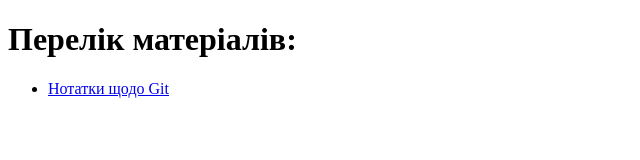
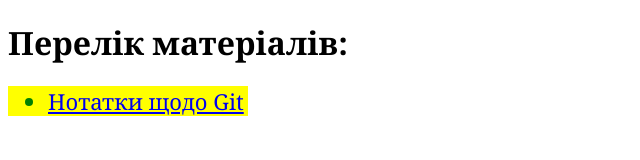
Before and after one commit to cigna2020/notes, a plain HTML site: page index.html in a window 1280 px wide. Shown: the whole page, without its empty margins (0-640 px from the left). Drawn offline with Linux system fonts and the light colour scheme.

Commit message:
added information about git and some style

```diff
--- /dev/null
+++ b/css/style.css
@@ -0,0 +1,20 @@
+body {
+    font-family: Cambria, Cochin, Georgia, Times, 'Times New Roman', serif;
+}
+
+.main-page {
+    color: red;
+}
+
+ul {
+    font-size: 22px;
+    color: blue;
+}
+
+.ul-list {
+    font-size: 22px;
+    background: yellow;
+    color: green;
+    width: 200px;
+
+}
--- a/index.html
+++ b/index.html
@@ -3,11 +3,12 @@
 <head>
     <meta charset="UTF-8">
     <meta name="viewport" content="width=device-width, initial-scale=1.0">
+    <link rel="stylesheet" href="./css/style.css">
     <title>The main page</title>
 </head>
 <body>
     <h1>Перелік матеріалів:</h1>
-    <ul>
+    <ul class="ul-list">
         <li><a href="git.html">Нотатки щодо Git</a></li>
     </ul>
 </body>
```
Also changed, not shown: git.html (+2 -0 lines).
